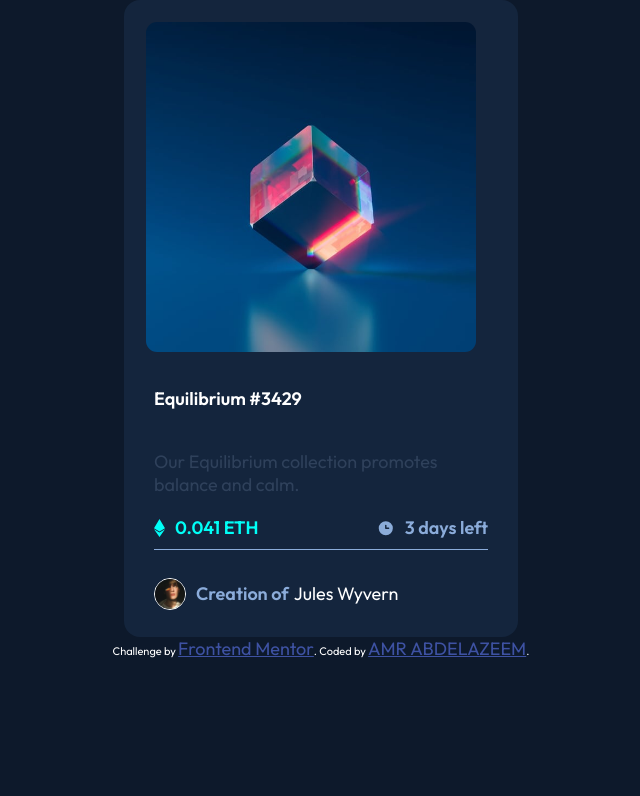
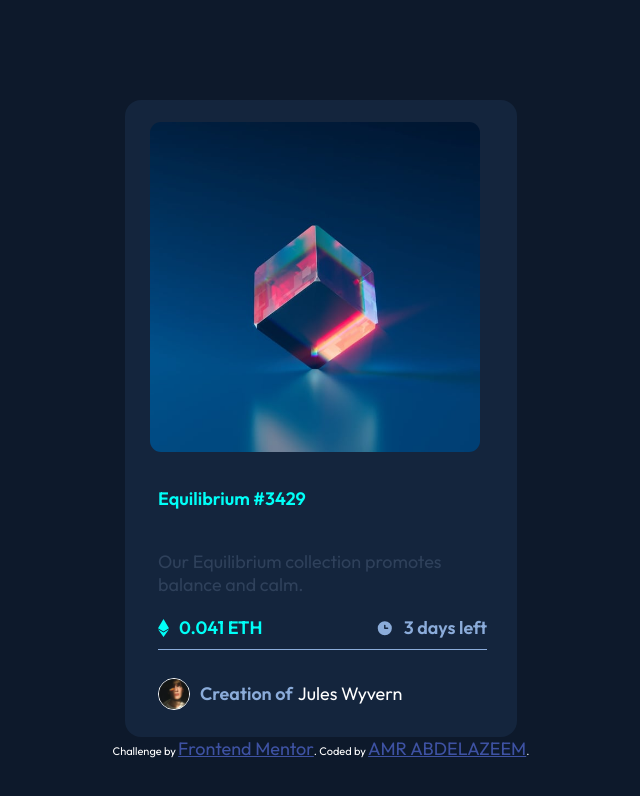
Before and after one commit to amrmabdelazeem/NFT-Card-Component, a plain HTML site: page index.html in a window 1280 px wide. In both pictures the pointer is over the element "Equilibrium #3429". Shown: the whole page, without its empty margins (319-959 px from the left). Drawn offline with Linux system fonts and the light colour scheme.

Commit message:
minor adjustments

```diff
--- a/css/styles.css
+++ b/css/styles.css
@@ -8,6 +8,7 @@
 
 body{
     background-color: #0d192b;
+
 }
 
 .container{
@@ -17,15 +18,16 @@ body{
     margin-left: auto;
     margin-right: auto;
     padding: 22px;
-    width:350px ;
-}
+    padding-left: 25px;
+    width: 345px;
+    margin-top: 100px;}
 
 .container .image-container{
     height: 330px;
     border-radius: 11px;
     background: url("../images/image-equilibrium.jpg") no-repeat;
     background-position: center;
-    background-size: contain;
+    background-size:contain;
     display: inline-block;
     margin-left: auto;
     margin-right: auto;
@@ -43,8 +45,9 @@ body{
 
 .image-container img{
     height: 330px;
+    width: 330px;
     border-radius: 11px;
-    width: 330px;
+
 }
 
 .container .bottom-container{
@@ -58,6 +61,10 @@ body{
     font-weight: 600;
     padding-top: 30px;
     padding-bottom: 30px;
+}
+.bottom-container h1:hover{
+    cursor: pointer;
+    color: #00fff7;
 }
 
 .bottom-container p{
@@ -147,6 +154,10 @@ body{
     color: #ffffff;
     padding-bottom: 10px;
 }
+.creator-details .creator .creator-name:hover{
+    cursor: pointer;
+    color: #00fff7;
+}
 
 /* MOBILE */
 @media screen and (mind-width:300px) and (max-width: 760px) {
```
Also changed, not shown: 1 other file.
